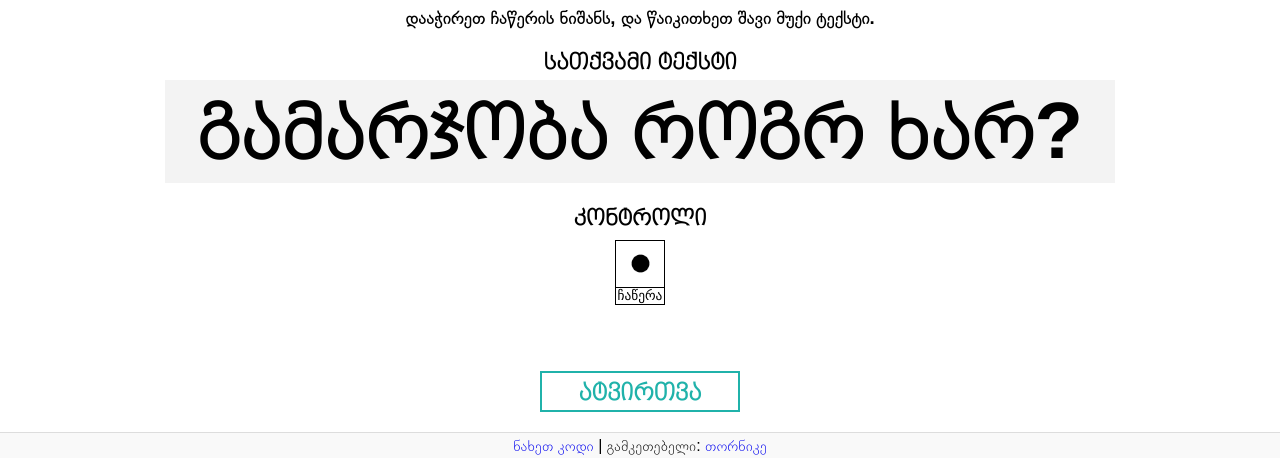
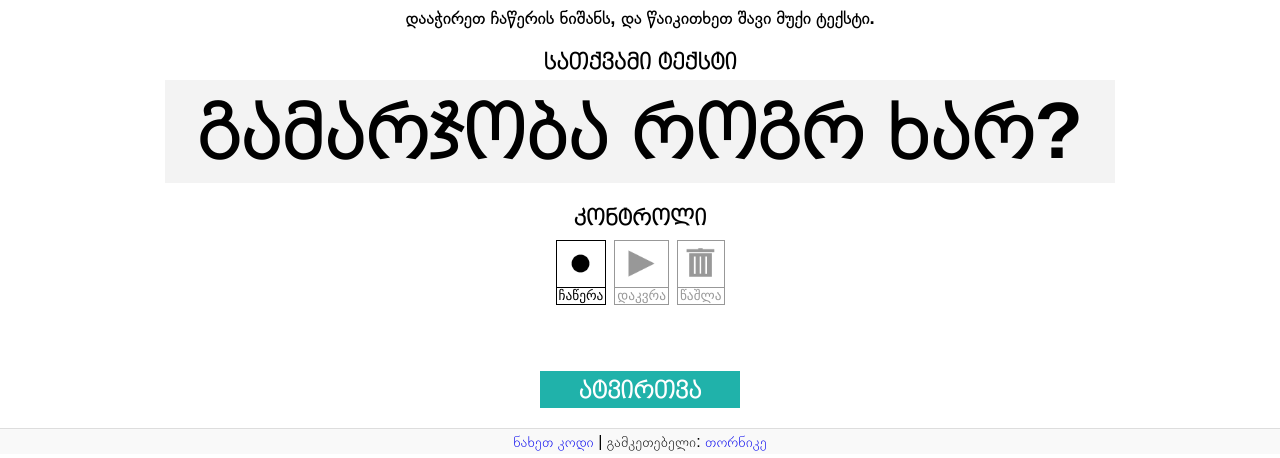
Before and after one commit to TornikeNatsvlishvili/speech.ge, a Flask app: page / in a window 1280 px wide. Shown: the part 512-970 px from the top of the page. Run offline with Flask 2, Linux system fonts and the light colour scheme.

Commit message:
finished ui. fixed upload extension.

```diff
--- /dev/null
+++ b/app/static/500.html
@@ -0,0 +1,5 @@
+<html>
+<body>
+<h1>Nothing here, sori. (Error)</h1>
+</body>
+</html>
--- a/app/static/css/base.css
+++ b/app/static/css/base.css
@@ -100,6 +100,10 @@ button:focus { outline: none; }
     background-image: url('/images/delete.gif');
 }
 
+.icon-replay {
+    background-image: url('/images/replay.gif');
+}
+
 footer {
     background: #f9f9f9;
     border-top: solid thin #ddd;
@@ -134,6 +138,9 @@ a {
 
 .hidden { visibility: hidden; }
 
+.disabled { opacity: 0.4; }
+.disabled:hover { cursor: default; background: white; }
+
 .sepia {-webkit-filter: sepia(100%); filter: sepia(100%);}
 
 .invert {-webkit-filter: invert(100%); filter: invert(100%);}
--- a/app/static/css/index.css
+++ b/app/static/css/index.css
@@ -24,9 +24,8 @@
     padding: 15px 0 5px 0;
 }
 
-.playback-section {
+.recording-section {
     display: flex;
-    flex-direction: row;
 }
 
 #RecordingStatus {
@@ -37,10 +36,17 @@
 }
 
 #UploadRecording {
-    color: lightseagreen;
+    /*color: lightseagreen;*/
+    /*border: 2px solid lightseagreen;*/
+    border: none;
+    color: white;
+    background: lightseagreen;
     font-size: 1.6em;
-    border: 2px solid lightseagreen;
     padding: 4px;
     width: 200px;
     margin-top: 20px;
 }
+
+#UploadRecording:hover {
+    color: #ddd;
+}
--- a/app/static/js/index.js
+++ b/app/static/js/index.js
@@ -8,9 +8,9 @@ var recording = false;
 var soundBlob;
 
 var recordingStatusSpan = document.querySelector('#RecordingStatus'),
-    playbackSection = document.querySelector(".playback-section"),
-    recordingSection = document.querySelector(".recording-section")
-    recordBtn = document.querySelector("#Record");
+    recordBtn = document.querySelector("#Record"),
+    playBtn = document.querySelector("#Play"),
+    deleteBtn = document.querySelector("#Delete");
 
 if (getBrowser() == "Chrome") {
     var constraints = {"audio": true, "video": false};
@@ -30,8 +30,7 @@ $(recordBtn).click(function () {
 
 $('#UploadRecording').click(function(){
     var fd = new FormData();
-    fd.append('fname', 'test.wav');
-    fd.append('file', soundBlob);
+    fd.append('file', soundBlob, "recording.opus");
 
     $.ajax({
         type: 'POST',
@@ -60,8 +59,8 @@ function endRecording(){
     $('#Record > span').removeClass('icon-stop').addClass('icon-record');
     $('#Record > tag').html("ჩაწერა");
     $(recordingStatusSpan).addClass("hidden");
-    $(playbackSection).removeClass("gone");
-    $(recordingSection).addClass("gone");
+    enable([playBtn, deleteBtn])
+    disable([recordBtn])
 }
 
 function errorCallback(error){
@@ -99,7 +98,7 @@ function startRecording(stream) {
     mediaRecorder.onstop = function () {
         console.log('Stopped, state = ' + mediaRecorder.state);
 
-        soundBlob = new Blob(chunks, {type: "audio/mp4"});
+        soundBlob = new Blob(chunks, {type: 'audio/ogg; codecs=opus' });
         chunks = [];
     };
 
@@ -176,15 +175,16 @@ function getBrowser() {
 /* PLAYER FUNCTIONALITY */
 var audio_playback;
 var $play = $('#Play'),
-    $pause = $("#Pause"),
+    //$pause = $("#Pause"),
     $delete = $("#Delete");
     //$seek = $("#Seek");
 
 $play.click(function(){
     if(audio_playback){
+        audio_playback.pause();
+        audio_playback.currentTime = 0;
         audio_playback.play();
     } else {
-
         audio_playback = new Audio(window.URL.createObjectURL(soundBlob));
 
         //TODO: Bug with durationchange
@@ -198,26 +198,41 @@ $play.click(function(){
         //    console.log(curtime)
         //    $seek.attr("value", curtime);
         //});
+        audio_playback.addEventListener('ended', function(){
+            $('#Play > span').removeClass('icon-replay').addClass('icon-play');
+        });
 
         audio_playback.load();
         audio_playback.play();
     }
+    $('#Play > span').removeClass('icon-play').addClass('icon-replay');
+
 });
-
-$pause.click(function(){
-    audio_playback.pause();
-})
 
 $delete.click(function(){
     if(audio_playback){
         audio_playback.pause();
         audio_playback = null;
     }
-    $(playbackSection).addClass("gone");
-    $(recordingSection).removeClass("gone");
+    disable([playBtn, deleteBtn])
+    enable([recordBtn])
 })
 
 //$seek.bind("change", function(){
 //    audio_playback.currentTime = $(this).val();
 //    $seek.attr("max", audio_playback.duration);
 //})
+
+function disable(idList) {
+    idList.forEach(function(item){
+        $(item).addClass('disabled');
+        $(item).prop('disabled', true);
+    });
+}
+
+function enable(idList){
+    idList.forEach(function(item){
+        $(item).removeClass('disabled');
+        $(item).prop('disabled', false);
+    })
+}
--- a/app/templates/index.html
+++ b/app/templates/index.html
@@ -32,19 +32,16 @@
                     <span class="button icon-record invert"></span>
                     <tag>ჩაწერა</tag>
                 </button>
-            </div>
-
-            <div class="playback-section gone">
                 <!--<audio id="recordedAudio" controls>-->
                 <!--Your browser does not support the audio element.-->
                 <!--</audio>-->
 
                 <!--<input type="range" id="Seek" value="0" max=""/>-->
-                <button id="Play" class="item">
+                <button id="Play" class="item disabled">
                     <span class="button icon-play invert"></span>
                     <tag>დაკვრა</tag>
                 </button>
-                <button id="Delete" class="item">
+                <button id="Delete" class="item disabled">
                     <span class="button icon-delete invert"></span>
                     <tag>წაშლა</tag>
                 </button>
```
Also changed, not shown: app/static/images/replay.gif (added), 1 other file.
